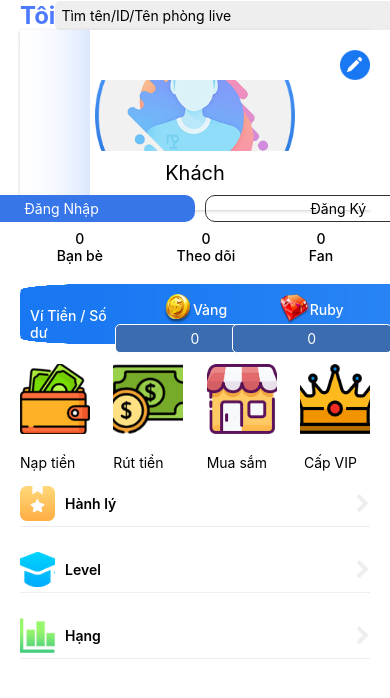
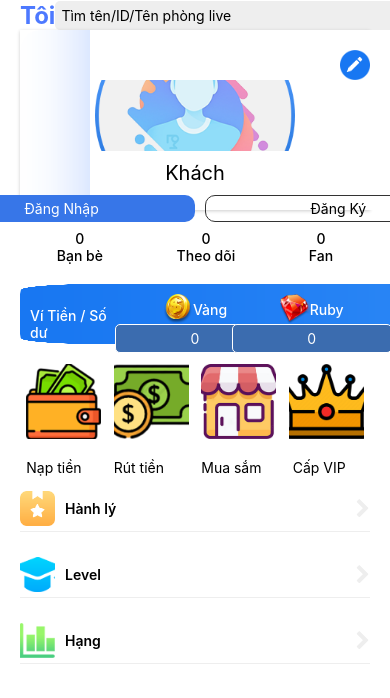
Before and after one commit to NgoSon285/Intern_TTC, a React Native app in the folder Assign2307/: screen / in a window 390 px wide. Shown: the top 698 px of the page. Built offline with nearby package versions, Linux system fonts and the light colour scheme.

Commit message:
add lib icon for android

```diff
--- a/Assign2307/Screen/Profile/Info.js
+++ b/Assign2307/Screen/Profile/Info.js
@@ -128,7 +128,7 @@
             </ImageBackground>
           </View>
           {/* method  */}
-          <View style={{flexDirection: 'row', justifyContent: 'space-between'}}>
+          <View style={{flexDirection: 'row', justifyContent: 'space-around'}}>
             <TouchableOpacity>
               <Image
                 source={require('../../Assests/ic_recharge.png')}
--- a/Assign2307/Styles/styles.js
+++ b/Assign2307/Styles/styles.js
@@ -2,7 +2,6 @@
 const {height, width} = Dimensions.get('screen');
 export const styles = StyleSheet.create({
   droidSafeArea: {
-
     paddingTop: Platform.OS === 'android' ? 20 : 0,
   },
   container: {
@@ -116,8 +115,8 @@
     padding: 5,
   },
   imageMethod: {
-    width: 70,
-    height: 70,
+    width: 75,
+    height: 75,
     marginVertical: 20,
   },
   imageNav: {
```
